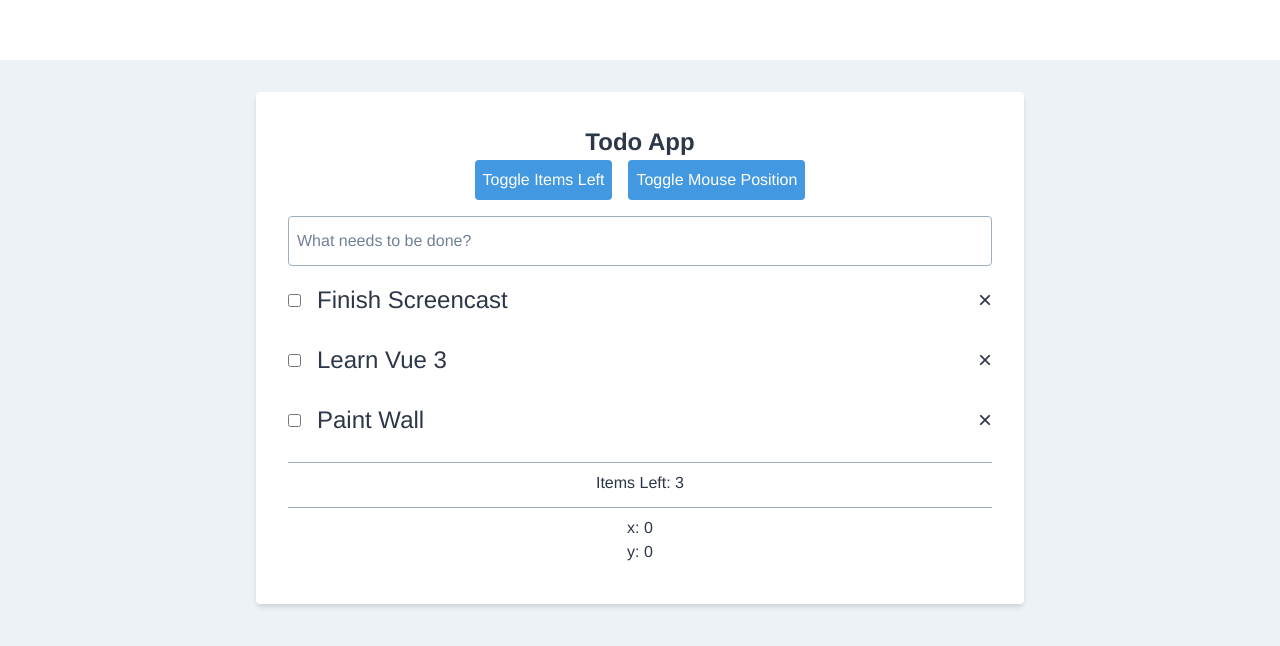
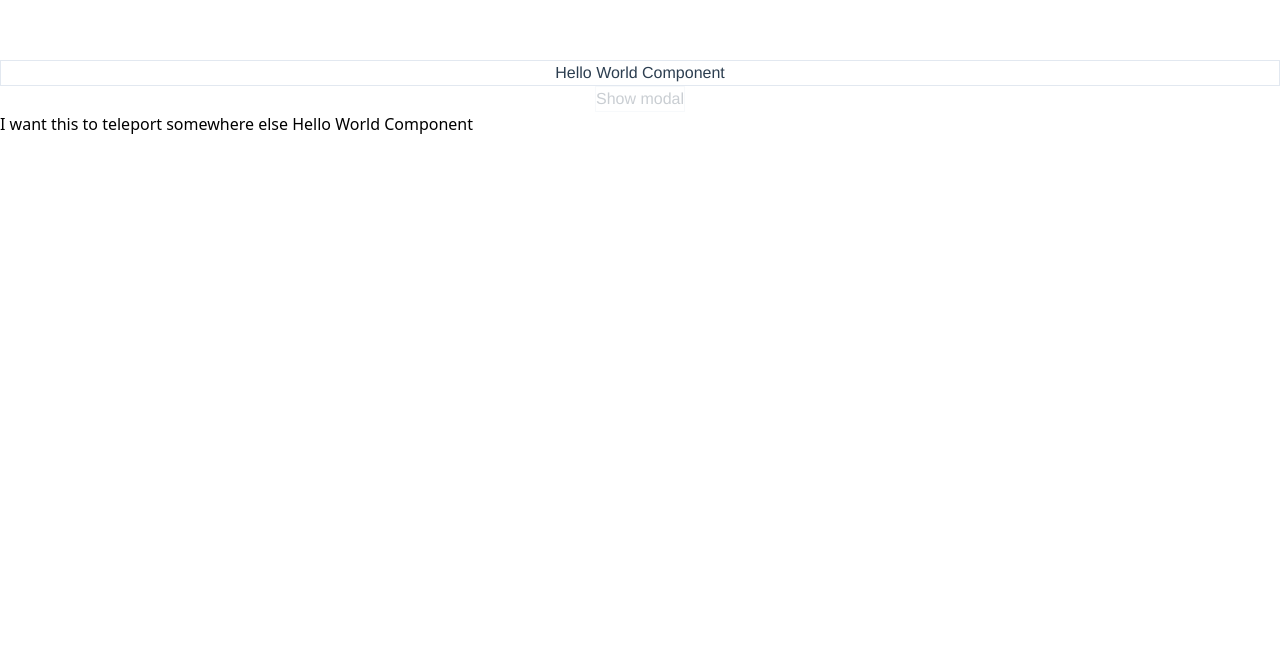
Before and after one commit to zoolinom/vue-3-exercises, a Vue app: page / in a window 1280 px wide. Shown: the top 646 px of the page. Built offline with nearby package versions, Linux system fonts and the light colour scheme.

Commit message:
Teleport

```diff
--- a/index.html
+++ b/index.html
@@ -8,6 +8,10 @@
 </head>
 <body>
   <div id="app"></div>
+  <!-- Destination where we want to teleport -->
+  <!-- It is outside of Vue app -->
+  <div id="destination"></div>
+  <div id="modal-target"></div>
   <script type="module" src="/src/main.js"></script>
 </body>
 </html>
--- a/src/App.vue
+++ b/src/App.vue
@@ -1,17 +1,23 @@
 <template>
-  <Todo title="Todo App"/>
+  <!-- <Todo title="Todo App"/> -->
   <!-- <Another /> -->
+  <HelloWorld />
+  <ComponentWithModal />
 </template>
 
 <script>
 import Todo from './components/Todo.vue'
 import Another from './components/Another.vue'
+import HelloWorld from './components/HelloWorld.vue'
+import ComponentWithModal from './components/ComponentWithModal.vue'
 
 export default {
   name: 'App',
   components: {
     Todo,
-    Another
+    Another,
+    HelloWorld,
+    ComponentWithModal
   }
 }
 </script>
--- /dev/null
+++ b/src/components/ComponentWithModal.vue
@@ -0,0 +1,28 @@
+<template>
+  <div class="opacity-25">
+    <button class="border" @click="isVisible = true">Show modal</button>
+    <teleport to="#modal-target">
+        <Modal v-if="isVisible" @emitClosed="isVisible = false">
+            Lorem ipsum dolor sit amet consectetur adipisicing elit.
+            Quibusdam eos dignissimos maxime voluptates autem velit consequuntur odit.
+            Earum, aperiam explicabo! Dolorum quas autem beatae, optio odit porro reprehenderit minima veritatis?
+        </Modal>
+    </teleport>
+  </div>
+</template>
+
+<script>
+import Modal from "./Modal.vue";
+
+export default {
+    components: {
+        Modal
+  },
+
+  data() {
+      return {
+          isVisible: false
+      }
+  }
+}
+</script>
--- a/src/components/HelloWorld.vue
+++ b/src/components/HelloWorld.vue
@@ -1,7 +1,12 @@
 <template>
-  <h1>{{ msg }}</h1>
-  <button @click="count++">count is: {{ count }}</button>
-  <p>Edit <code>components/HelloWorld.vue</code> to test hot module replacement.</p>
+  <div class="border">
+    <div>{{ fromHelloWorld }}</div>
+    <!-- Render this outside of Vue app -->
+    <!-- Outside of <div id="app"></div> element -->
+    <teleport to="#destination">
+      <div>I want this to teleport somewhere else {{ fromHelloWorld }}</div>
+    </teleport>
+  </div>
 </template>
 
 <script>
@@ -12,7 +17,7 @@ export default {
   },
   data() {
     return {
-      count: 0
+      fromHelloWorld: 'Hello World Component'
     }
   }
 }
--- /dev/null
+++ b/src/components/Modal.vue
@@ -0,0 +1,39 @@
+<template>
+    <div class="h-screen w-full flex flex-col items-center justify-center bg-teal-lightest font-sans">
+	<div class="h-screen w-full absolute flex items-center justify-center bg-modal">
+        <div class="bg-white rounded shadow p-8 m-4 max-w-xs max-h-full text-center overflow-y-scroll">
+            <div class="mb-4">
+                <h1>Welcome!</h1>
+            </div>
+            <div class="mb-8">
+                <p>
+                    <slot />
+                </p>
+            </div>
+            <div class="flex justify-center">
+                <button class="flex-no-shrink text-black py-2 px-4 rounded bg-teal hover:bg-teal-dark border" @click="emitClosed">Close modal</button>
+            </div>
+        </div>
+    </div>
+</div>
+</template>
+
+<script>
+export default {
+  name: 'Modal',
+  props: {
+    msg: String
+  },
+  data() {
+    return {
+      fromHelloWorld: 'Hello World Component'
+    }
+  },
+
+  methods: {
+      emitClosed() {
+          this.$emit('emitClosed')
+      }
+  }
+}
+</script>
```
